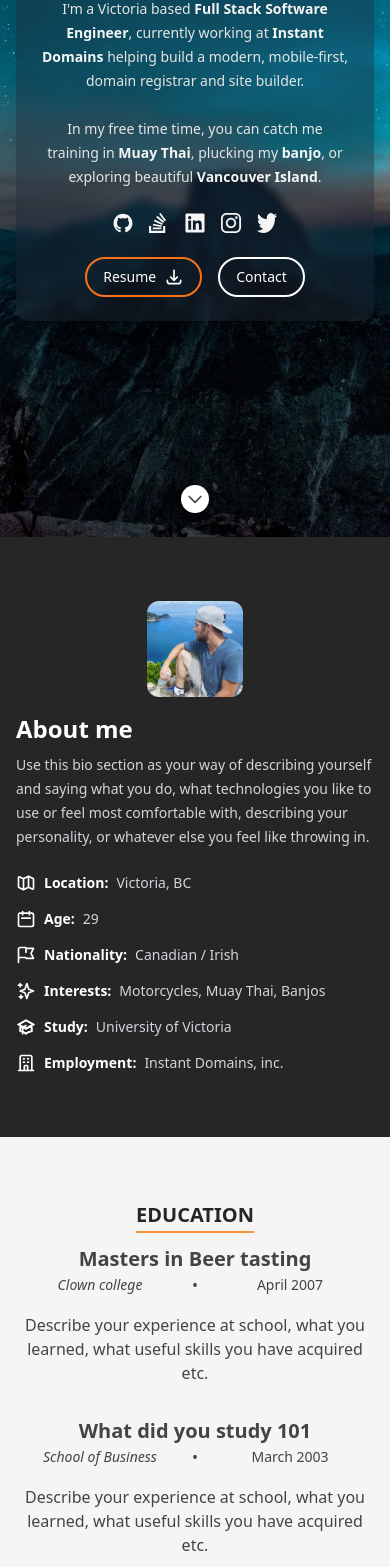
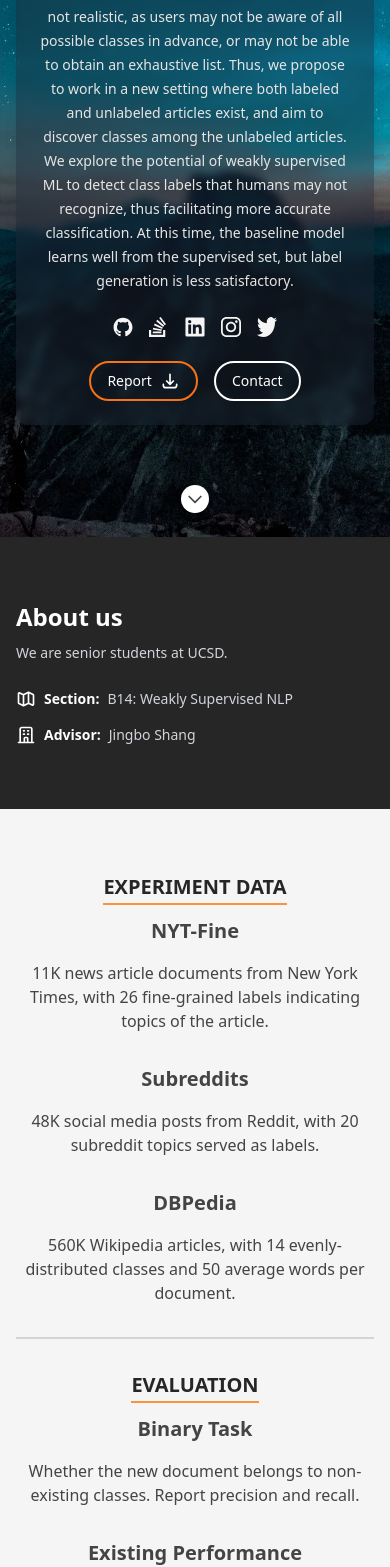
Before and after one commit to Luning-Yang/Incomplete-Text-Classification-Website, a Next.js app: page / in a window 390 px wide. Shown: the part 307-1874 px from the top of the page. Built offline with nearby package versions, Linux system fonts and the light colour scheme.

Commit message:
first commit

```diff
--- a/src/components/Sections/About.tsx
+++ b/src/components/Sections/About.tsx
@@ -19,7 +19,7 @@ const About: FC = memo(() => {
         )}
         <div className={classNames('col-span-1 flex flex-col gap-y-6', {'md:col-span-3': !!profileImageSrc})}>
           <div className="flex flex-col gap-y-2">
-            <h2 className="text-2xl font-bold text-white">About me</h2>
+            <h2 className="text-2xl font-bold text-white">About us</h2>
             <p className="prose prose-sm text-gray-300 sm:prose-base">{description}</p>
           </div>
           <ul className="grid grid-cols-1 gap-4 sm:grid-cols-2">
--- a/src/components/Sections/Portfolio.tsx
+++ b/src/components/Sections/Portfolio.tsx
@@ -13,8 +13,8 @@ const Portfolio: FC = memo(() => {
   return (
     <Section className="bg-neutral-800" sectionId={SectionId.Portfolio}>
       <div className="flex flex-col gap-y-8">
-        <h2 className="self-center text-xl font-bold text-white">Check out some of my work</h2>
-        <div className=" w-full columns-2 md:columns-3 lg:columns-4">
+        <h2 className="self-center text-xl font-bold text-white">Methods Overview</h2>
+       {/* <div className=" w-full columns-2 md:columns-3 lg:columns-4">
           {portfolioItems.map((item, index) => {
             const {title, image} = item;
             return (
@@ -29,56 +29,56 @@ const Portfolio: FC = memo(() => {
               </div>
             );
           })}
-        </div>
+        </div>*/}
       </div>
     </Section>
   );
 });
 
-Portfolio.displayName = 'Portfolio';
+Portfolio.displayName = 'Models';
 export default Portfolio;
 
-const ItemOverlay: FC<{item: PortfolioItem}> = memo(({item: {url, title, description}}) => {
-  const [mobile, setMobile] = useState(false);
-  const [showOverlay, setShowOverlay] = useState(false);
-  const linkRef = useRef<HTMLAnchorElement>(null);
+// const ItemOverlay: FC<{item: PortfolioItem}> = memo(({item: {url, title, description}}) => {
+//   const [mobile, setMobile] = useState(false);
+//   const [showOverlay, setShowOverlay] = useState(false);
+//   const linkRef = useRef<HTMLAnchorElement>(null);
 
-  useEffect(() => {
-    // Avoid hydration styling errors by setting mobile in useEffect
-    if (isMobile) {
-      setMobile(true);
-    }
-  }, []);
-  useDetectOutsideClick(linkRef, () => setShowOverlay(false));
+//   useEffect(() => {
+//     // Avoid hydration styling errors by setting mobile in useEffect
+//     if (isMobile) {
+//       setMobile(true);
+//     }
+//   }, []);
+//   useDetectOutsideClick(linkRef, () => setShowOverlay(false));
 
-  const handleItemClick = useCallback(
-    (event: MouseEvent<HTMLElement>) => {
-      if (mobile && !showOverlay) {
-        event.preventDefault();
-        setShowOverlay(!showOverlay);
-      }
-    },
-    [mobile, showOverlay],
-  );
+//   const handleItemClick = useCallback(
+//     (event: MouseEvent<HTMLElement>) => {
+//       if (mobile && !showOverlay) {
+//         event.preventDefault();
+//         setShowOverlay(!showOverlay);
+//       }
+//     },
+//     [mobile, showOverlay],
+//   );
 
-  return (
-    <a
-      className={classNames(
-        'absolute inset-0 h-full w-full  bg-gray-900 transition-all duration-300',
-        {'opacity-0 hover:opacity-80': !mobile},
-        showOverlay ? 'opacity-80' : 'opacity-0',
-      )}
-      href={url}
-      onClick={handleItemClick}
-      ref={linkRef}
-      target="_blank">
-      <div className="relative h-full w-full p-4">
-        <div className="flex h-full w-full flex-col gap-y-2 overflow-y-auto">
-          <h2 className="text-center font-bold text-white opacity-100">{title}</h2>
-          <p className="text-xs text-white opacity-100 sm:text-sm">{description}</p>
-        </div>
-        <ExternalLinkIcon className="absolute bottom-1 right-1 h-4 w-4 shrink-0 text-white sm:bottom-2 sm:right-2" />
-      </div>
-    </a>
-  );
-});
+//   return (
+//     <a
+//       className={classNames(
+//         'absolute inset-0 h-full w-full  bg-gray-900 transition-all duration-300',
+//         {'opacity-0 hover:opacity-80': !mobile},
+//         showOverlay ? 'opacity-80' : 'opacity-0',
+//       )}
+//       href={url}
+//       onClick={handleItemClick}
+//       ref={linkRef}
+//       target="_blank">
+//       <div className="relative h-full w-full p-4">
+//         <div className="flex h-full w-full flex-col gap-y-2 overflow-y-auto">
+//           <h2 className="text-center font-bold text-white opacity-100">{title}</h2>
+//           <p className="text-xs text-white opacity-100 sm:text-sm">{description}</p>
+//         </div>
+//         <ExternalLinkIcon className="absolute bottom-1 right-1 h-4 w-4 shrink-0 text-white sm:bottom-2 sm:right-2" />
+//       </div>
+//     </a>
+//   );
+// });
--- a/src/components/Sections/Resume/TimelineItem.tsx
+++ b/src/components/Sections/Resume/TimelineItem.tsx
@@ -9,9 +9,8 @@ const TimelineItem: FC<{item: TimelineItem}> = memo(({item}) => {
       <div className="flex flex-col pb-4">
         <h2 className="text-xl font-bold">{title}</h2>
         <div className="flex items-center justify-center gap-x-2 md:justify-start">
-          <span className="flex-1 text-sm font-medium italic sm:flex-none">{location}</span>
-          <span>•</span>
-          <span className="flex-1 text-sm sm:flex-none">{date}</span>
+         {/* <span className="flex-1 text-sm font-medium italic sm:flex-none">{location}</span>
+          <span className="flex-1 text-sm sm:flex-none">{date}</span>*/}
         </div>
       </div>
       {content}
--- a/src/components/Sections/Resume/index.tsx
+++ b/src/components/Sections/Resume/index.tsx
@@ -1,6 +1,6 @@
 import {FC, memo} from 'react';
 
-import {education, experience, SectionId, skills} from '../../../data/data';
+import {data, evaluation, SectionId} from '../../../data/data';
 import Section from '../../Layout/Section';
 import ResumeSection from './ResumeSection';
 import {SkillGroup} from './Skills';
@@ -10,28 +10,28 @@ const Resume: FC = memo(() => {
   return (
     <Section className="bg-neutral-100" sectionId={SectionId.Resume}>
       <div className="flex flex-col divide-y-2 divide-neutral-300">
-        <ResumeSection title="Education">
-          {education.map((item, index) => (
+        <ResumeSection title="Experiment Data">
+          {data.map((item, index) => (
             <TimelineItem item={item} key={`${item.title}-${index}`} />
           ))}
         </ResumeSection>
-        <ResumeSection title="Work">
-          {experience.map((item, index) => (
+        <ResumeSection title="Evaluation">
+          {evaluation.map((item, index) => (
             <TimelineItem item={item} key={`${item.title}-${index}`} />
           ))}
         </ResumeSection>
-        <ResumeSection title="Skills">
+        {/*<ResumeSection title="Skills">
           <p className="pb-8">Here you can show a snapshot of your skills to show off to employers</p>
           <div className="grid grid-cols-1 gap-6 md:grid-cols-2">
             {skills.map((skillgroup, index) => (
               <SkillGroup key={`${skillgroup.name}-${index}`} skillGroup={skillgroup} />
             ))}
           </div>
-        </ResumeSection>
+        </ResumeSection>*/}
       </div>
     </Section>
   );
 });
 
-Resume.displayName = 'Resume';
+Resume.displayName = 'Setting';
 export default Resume;
--- a/src/data/data.tsx
+++ b/src/data/data.tsx
@@ -15,16 +15,6 @@ import StackOverflowIcon from '../components/Icon/StackOverflowIcon';
 import TwitterIcon from '../components/Icon/TwitterIcon';
 import heroImage from '../images/header-background.webp';
 import porfolioImage1 from '../images/portfolio/portfolio-1.jpg';
-import porfolioImage2 from '../images/portfolio/portfolio-2.jpg';
-import porfolioImage3 from '../images/portfolio/portfolio-3.jpg';
-import porfolioImage4 from '../images/portfolio/portfolio-4.jpg';
-import porfolioImage5 from '../images/portfolio/portfolio-5.jpg';
-import porfolioImage6 from '../images/portfolio/portfolio-6.jpg';
-import porfolioImage7 from '../images/portfolio/portfolio-7.jpg';
-import porfolioImage8 from '../images/portfolio/portfolio-8.jpg';
-import porfolioImage9 from '../images/portfolio/portfolio-9.jpg';
-import porfolioImage10 from '../images/portfolio/portfolio-10.jpg';
-import porfolioImage11 from '../images/portfolio/portfolio-11.jpg';
 import profilepic from '../images/profilepic.jpg';
 import testimonialImage from '../images/testimonial.webp';
 import {
@@ -55,8 +45,8 @@ export const SectionId = {
   Hero: 'hero',
   About: 'about',
   Contact: 'contact',
-  Portfolio: 'portfolio',
-  Resume: 'resume',
+  Portfolio: 'models',
+  Resume: 'setting',
   Skills: 'skills',
   Stats: 'stats',
   Testimonials: 'testimonials',
@@ -69,25 +59,23 @@ export type SectionId = typeof SectionId[keyof typeof SectionId];
  */
 export const heroData: Hero = {
   imageSrc: heroImage,
-  name: `I'm Tim Baker.`,
+  name: `Incomplete Text Classification`,
   description: (
     <>
       <p className="prose-sm text-stone-200 sm:prose-base lg:prose-lg">
-        I'm a Victoria based <strong className="text-stone-100">Full Stack Software Engineer</strong>, currently working
-        at <strong className="text-stone-100">Instant Domains</strong> helping build a modern, mobile-first, domain
-        registrar and site builder.
-      </p>
-      <p className="prose-sm text-stone-200 sm:prose-base lg:prose-lg">
-        In my free time time, you can catch me training in <strong className="text-stone-100">Muay Thai</strong>,
-        plucking my <strong className="text-stone-100">banjo</strong>, or exploring beautiful{' '}
-        <strong className="text-stone-100">Vancouver Island</strong>.
+      Many text classification models rely on an assumption that requires users to provide the model with <strong className="text-stone-100">
+      a full set of class labels</strong>.
+      This is not realistic, as users may not be aware of all possible classes in advance, or may not be able to obtain an exhaustive list.
+      Thus, we propose to work in a new setting where both labeled and unlabeled articles exist, and aim to discover classes among the unlabeled articles.
+      We explore the potential of weakly supervised ML to detect class labels that humans may not recognize, thus facilitating more accurate classification.
+      At this time, the baseline model learns well from the supervised set, but label generation is less satisfactory.
       </p>
     </>
   ),
   actions: [
     {
       href: '/assets/resume.pdf',
-      text: 'Resume',
+      text: 'Report',
       primary: true,
       Icon: DownloadIcon,
     },
@@ -103,207 +91,79 @@ export const heroData: Hero = {
  * About section
  */
 export const aboutData: About = {
-  profileImageSrc: profilepic,
-  description: `Use this bio section as your way of describing yourself and saying what you do, what technologies you like
-  to use or feel most comfortable with, describing your personality, or whatever else you feel like throwing
-  in.`,
+  // profileImageSrc: profilepic,
+  description: `We are senior students at UCSD.`,
   aboutItems: [
-    {label: 'Location', text: 'Victoria, BC', Icon: MapIcon},
-    {label: 'Age', text: '29', Icon: CalendarIcon},
-    {label: 'Nationality', text: 'Canadian / Irish', Icon: FlagIcon},
-    {label: 'Interests', text: 'Motorcycles, Muay Thai, Banjos', Icon: SparklesIcon},
-    {label: 'Study', text: 'University of Victoria', Icon: AcademicCapIcon},
-    {label: 'Employment', text: 'Instant Domains, inc.', Icon: OfficeBuildingIcon},
+    {label: 'Section', text: 'B14: Weakly Supervised NLP', Icon: MapIcon},
+    {label: 'Advisor', text: 'Jingbo Shang', Icon: OfficeBuildingIcon},
   ],
 };
 
-/**
- * Skills section
- */
-export const skills: SkillGroup[] = [
-  {
-    name: 'Spoken languages',
-    skills: [
-      {
-        name: 'English',
-        level: 10,
-      },
-      {
-        name: 'French',
-        level: 4,
-      },
-      {
-        name: 'Spanish',
-        level: 3,
-      },
-    ],
-  },
-  {
-    name: 'Frontend development',
-    skills: [
-      {
-        name: 'React',
-        level: 9,
-      },
-      {
-        name: 'Typescript',
-        level: 7,
-      },
-      {
-        name: 'GraphQL',
-        level: 6,
-      },
-    ],
-  },
-  {
-    name: 'Backend development',
-    skills: [
-      {
-        name: 'Node.js',
-        level: 8,
-      },
-      {
-        name: 'Rust',
-        level: 5,
-      },
-      {
-        name: 'Golang',
-        level: 4,
-      },
-    ],
-  },
-  {
-    name: 'Mobile development',
-    skills: [
-      {
-        name: 'React Native',
-        level: 9,
-      },
-      {
-        name: 'Flutter',
-        level: 4,
-      },
-      {
-        name: 'Swift',
-        level: 3,
-      },
-    ],
-  },
-];
 
 /**
  * Portfolio section
  */
-export const portfolioItems: PortfolioItem[] = [
-  {
-    title: 'Project title 1',
-    description: 'Give a short description of your project here.',
-    url: 'https://timbaker.me',
-    image: porfolioImage1,
-  },
-  {
-    title: 'Project title 2',
-    description: 'Give a short description of your project here.',
-    url: 'https://timbaker.me',
-    image: porfolioImage2,
-  },
-  {
-    title: 'Project title 3',
-    description: 'Give a short description of your project here.',
-    url: 'https://timbaker.me',
-    image: porfolioImage3,
-  },
-  {
-    title: 'Project title 4',
-    description: 'Give a short description of your project here.',
-    url: 'https://timbaker.me',
-    image: porfolioImage4,
-  },
-  {
-    title: 'Project title 5',
-    description: 'Give a short description of your project here.',
-    url: 'https://timbaker.me',
-    image: porfolioImage5,
-  },
-  {
-    title: 'Project title 6',
-    description: 'Give a short description of your project here.',
-    url: 'https://timbaker.me',
-    image: porfolioImage6,
-  },
-  {
-    title: 'Project title 7',
-    description: 'Give a short description of your project here.',
-    url: 'https://timbaker.me',
-    image: porfolioImage7,
-  },
-  {
-    title: 'Project title 8',
-    description: 'Give a short description of your project here.',
-    url: 'https://timbaker.me',
-    image: porfolioImage8,
-  },
-  {
-    title: 'Project title 9',
-    description: 'Give a short description of your project here.',
-    url: 'https://timbaker.me',
-    image: porfolioImage9,
-  },
-  {
-    title: 'Project title 10',
-    description: 'Give a short description of your project here.',
-    url: 'https://timbaker.me',
-    image: porfolioImage10,
-  },
-  {
-    title: 'Project title 11',
-    description: 'Give a short description of your project here.',
-    url: 'https://timbaker.me',
-    image: porfolioImage11,
-  },
-];
+// export const portfolioItems: PortfolioItem[] = [
+//   {
+//     title: 'Project title 1',
+//     description: 'Give a short description of your project here.',
+//     url: 'https://timbaker.me',
+//     image: porfolioImage1,
+//   },
+// ];
 
 /**
  * Resume section -- TODO: Standardize resume contact format or offer MDX
  */
-export const education: TimelineItem[] = [
+export const data: TimelineItem[] = [
   {
-    date: 'April 2007',
-    location: 'Clown college',
-    title: 'Masters in Beer tasting',
-    content: <p>Describe your experience at school, what you learned, what useful skills you have acquired etc.</p>,
+    title: 'NYT-Fine',
+    content: <p>11K news article documents from New York Times, with 26 fine-grained labels indicating topics of the article.</p>,
   },
   {
-    date: 'March 2003',
-    location: 'School of Business',
-    title: 'What did you study 101',
-    content: <p>Describe your experience at school, what you learned, what useful skills you have acquired etc.</p>,
+    title: 'Subreddits',
+    content: <p>48K social media posts from Reddit, with 20 subreddit topics served as labels.</p>,
+  },
+  {
+    title: 'DBPedia',
+    content: <p>560K Wikipedia articles, with 14 evenly-distributed classes and 50 average words per document.</p>,
   },
 ];
 
-export const experience: TimelineItem[] = [
+export const evaluation: TimelineItem[] = [
   {
-    date: 'March 2010 - Present',
-    location: 'Awesome Development Company',
-    title: 'Senior UX Engineer',
+    title: 'Binary Task',
     content: (
       <p>
-        Describe work, special projects, notable achievements, what technologies you have been working with, and
-        anything else that would be useful for an employer to know.
+        Whether the new document belongs to non-existing classes. Report precision and recall.
       </p>
     ),
   },
   {
-    date: 'March 2007 - February 2010',
-    location: 'Garage Startup Studio',
-    title: 'Junior bug fixer',
+    title: 'Existing Performance',
     content: (
       <p>
-        Describe work, special projects, notable achievements, what technologies you have been working with, and
-        anything else that would be useful for an employer to know.
+        The quality of predicting to existing labels. Report micro- and macro-F1 score
       </p>
     ),
   },
+  {
+    title: 'New Label Generation',
+    content: (
+      <p>
+        The quality of predicting to existing labels. Report micro- and macro-F1 score
+      </p>
+    ),
+  },
+  {
+    title: 'Full Evaluation',
+    content: (
+      <p>
+        Using automatic mapping, report the micro-and macro- F1 scores of all the predicted labels.
+      </p>
+    ),
+  },
+
 ];
 
 /**
```
Also changed, not shown: .yarnrc.yml (added), 1 other file (tests, documents, lock files or other folders).
